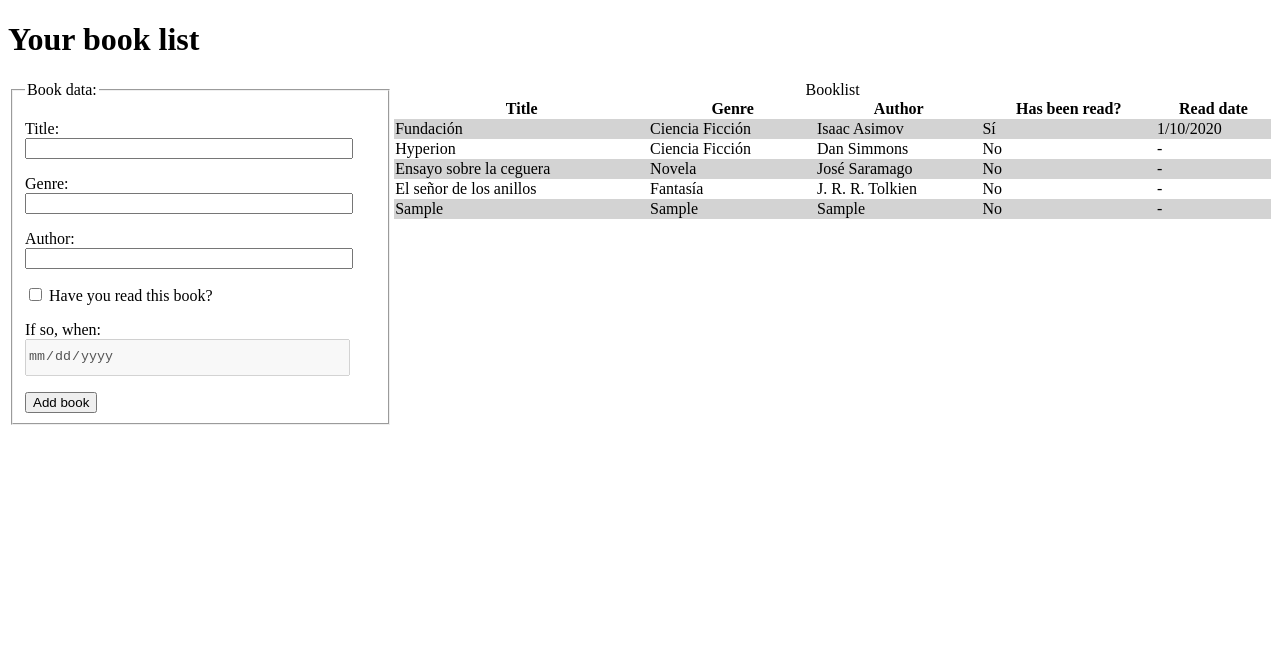
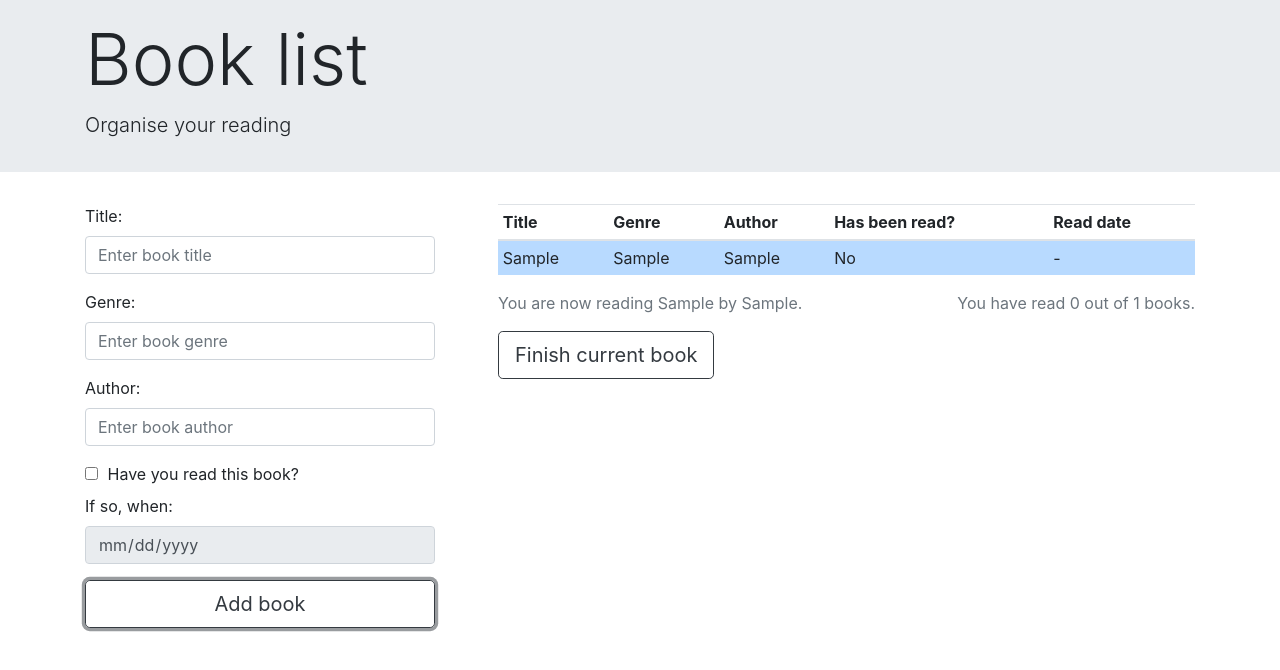
Before and after one commit to Trucosuso/MyReadingList, a plain HTML site: page TheReadingList.html in a window 1280 px wide. Both pictures are taken after typing "Sample", "Sample", "Sample" into the empty fields and a click on the button "Add book". Drawn offline with nearby package versions, Linux system fonts and the light colour scheme.

Commit message:
The Reading List interface added

```diff
--- a/TheReadingList.html
+++ b/TheReadingList.html
@@ -1,80 +1,90 @@
-<!DOCTYPE html>
-<html lang="es">
+<!doctype html>
+<html lang="en">
 
 <head>
-    <meta charset="UTF-8">
-    <meta name="viewport" content="width=device-width, initial-scale=1.0">
-    <title>The Reading List Interface - Worksheet 2</title>
-    <style>
-        table {
-            border-collapse: collapse;
-        }
-        td#bookData {
-            width: 30vw;
-        }
+    <title>The Reading List</title>
+    <!-- Required meta tags -->
+    <meta charset="utf-8">
+    <meta name="viewport" content="width=device-width, initial-scale=1, shrink-to-fit=no">
 
-        td#list {
-            width: 70vw;
-            vertical-align: top;
-        }
+    <!-- Reading list JavaScript -->
+    <script src="TheReadingList.js"></script>
 
-        input#bookTitle,
-        input#bookGenre,
-        input#bookAuthor,
-        input#bookDate {
-            width: 25vw;
-        }
-
-        input#bookDate {
-            line-height: 1.9rem;
-        }
-
-        table#booklistTable tbody tr:nth-child(odd){
-            background-color: lightgray;
-        }
-    </style>
-    <script src="TheReadingList.js"></script>
+    <!-- Bootstrap CSS -->
+    <link rel="stylesheet" href="https://cdn.jsdelivr.net/npm/bootstrap@4.5.3/dist/css/bootstrap.min.css"
+        integrity="sha384-TX8t27EcRE3e/ihU7zmQxVncDAy5uIKz4rEkgIXeMed4M0jlfIDPvg6uqKI2xXr2" crossorigin="anonymous">
 </head>
 
 <body>
 
-    <h1>Your book list</h1>
+    <!-- Optional JavaScript -->
+    <!-- jQuery first, then Popper.js, then Bootstrap JS -->
+    <script src="https://code.jquery.com/jquery-3.5.1.slim.min.js"
+        integrity="sha384-DfXdz2htPH0lsSSs5nCTpuj/zy4C+OGpamoFVy38MVBnE+IbbVYUew+OrCXaRkfj"
+        crossorigin="anonymous"></script>
+    <script src="https://cdn.jsdelivr.net/npm/popper.js@1.16.1/dist/umd/popper.min.js"
+        integrity="sha384-9/reFTGAW83EW2RDu2S0VKaIzap3H66lZH81PoYlFhbGU+6BZp6G7niu735Sk7lN"
+        crossorigin="anonymous"></script>
+    <script src="https://cdn.jsdelivr.net/npm/bootstrap@4.5.3/dist/js/bootstrap.min.js"
+        integrity="sha384-w1Q4orYjBQndcko6MimVbzY0tgp4pWB4lZ7lr30WKz0vr/aWKhXdBNmNb5D92v7s"
+        crossorigin="anonymous"></script>
 
-    <table>
-        <tr>
-            <td id="bookData">
+    <div class="jumbotron jumbotron-fluid p-sm-3 p-2">
+        <div class="container">
+            <h1 class="display-3">Book list</h1>
+            <p class="lead">Organise your reading</p>
+        </div>
+    </div>
 
-                    <fieldset>
-                        <legend>Book data:</legend>
-                        <p>
-                            <label for="bookTitle">Title: </label><br />
-                            <input type="text" name="bookTitle" id="bookTitle" />
-                        </p>
-                        <p>
-                            <label for="bookGenre">Genre: </label><br />
-                            <input type="text" name="bookGenre" id="bookGenre" />
-                        </p>
-                        <p>
-                            <label for="bookAuthor">Author: </label><br />
-                            <input type="text" name="bookAuthor" id="bookAuthor" />
-                        </p>
-                        <p>
-                            <input type="checkbox" name="bookReaded" id="bookReaded">
-                            <label for="bookReaded">Have you read this book?</label>
-                        </p>
-                        <p>
-                            <label for="bookDate">If so, when: </label><br />
-                            <input type="date" name="bookDate" id="bookDate" disabled>
-                        </p>
-                        <button id="addBookButton">Add book</button>
-                    </fieldset>
+    <div class="container">
+        <div class="row">
+            <div class="col-sm-4" id="bookData">
+                <div class="form-group">
+                    <label for="bookTitle">Title:</label>
+                    <input type="text" name="bookTitle" id="bookTitle" class="form-control mb-sm-3 mb-2"
+                        placeholder="Enter book title" aria-describedby="helpId">
+                    <label for="bookGenre">Genre:</label>
+                    <input type="text" name="bookGenre" id="bookGenre" class="form-control mb-sm-3 mb-2"
+                        placeholder="Enter book genre" aria-describedby="helpId">
+                    <label for="bookAuthor">Author:</label>
+                    <input type="text" name="bookAuthor" id="bookAuthor" class="form-control mb-sm-3 mb-3"
+                        placeholder="Enter book author" aria-describedby="helpId">
+                    <div class="form-check form-check-inline mb-sm-2 mb-1">
+                        <label class="form-check-label">
+                            <input class="form-check-input" type="checkbox" name="bookReaded" id="bookReaded"
+                                value="checkedValue"> Have you read this book?
+                        </label>
+                    </div>
+                    <div class="form-group">
+                        <label for="bookDate">If so, when: </label>
+                        <input type="date" class="form-control" name="bookDate" id="bookDate" aria-describedby="helpId"
+                            placeholder="Date input" disabled>
+                    </div>
+                    <button type="button" name="addBookButton" id="addBookButton" class="btn btn-outline-dark btn-lg
+                        btn-block">Add book</button>
+                </div>
+            </div>
 
-            </td>
-            <td id="list">
-
-            </td>
-        </tr>
-    </table>
+            <div class="col-sm-8 pl-sm-5 table-responsive">
+                <div id="list">
+                </div>
+                <div class="row mt-3">
+                    <div class="col">
+                        <p class="text-left text-secondary" id="currentBook"></p>
+                    </div>
+                    <div class="col">
+                        <p class="text-right text-secondary" id="numberOfReadedBooks"></p>
+                    </div>
+                </div>
+                <div class="row">
+                    <div class="col">
+                        <button type="button" name="finishCurrentBookButton" id="finishCurrentBookButton"
+                            class="btn btn-outline-dark btn-lg">Finish current book</button>
+                    </div>
+                </div>
+            </div>
+        </div>
+    </div>
 
 </body>
 
--- a/TheReadingList.js
+++ b/TheReadingList.js
@@ -1,4 +1,3 @@
-//@ts-check
 /** Class representing a book */
 class Book {
     /**
@@ -78,6 +77,15 @@ class Booklist {
         return this.booklist.filter(book => !book.read).length;
     }
 
+    /**
+     * Total of books in the booklist
+     * @public
+     * @returns {Number}
+     */
+    get totalBooks() {
+        return this.booklist.length;
+    }
+
     // Methods
 
     /**
@@ -106,19 +114,18 @@ class Booklist {
 window.addEventListener("load", main);
 var booklist = new Booklist();
 
+/**
+ * Starts the script
+ */
 function main() {
-    let libro1 = new Book("Fundación", "Ciencia Ficción", "Isaac Asimov", true, new Date(Date.now()));
-    let libro2 = new Book("Hyperion", "Ciencia Ficción", "Dan Simmons");
-    let libro3 = new Book("Ensayo sobre la ceguera", "Novela", "José Saramago");
-    let libro4 = new Book("El señor de los anillos", "Fantasía", "J. R. R. Tolkien");
-    booklist.add(libro1, libro2, libro3, libro4);
     pintarTabla(document.getElementById("list"), booklist);
     document.getElementById("addBookButton").addEventListener("click", añadirLibro);
     document.getElementById("bookReaded").addEventListener("click", activarFecha);
+    document.getElementById("finishCurrentBookButton").addEventListener("click", finishCurrentBook);
 }
 
 /**
- *
+ * Enables the date input if the book being added has been read and disables it if the book has not been read
  * @param {MouseEvent} e
  */
 function activarFecha(e) {
@@ -130,37 +137,73 @@ function activarFecha(e) {
 }
 
 /**
- * Draws a table inside element and fill it with books from booklist
+ * Draws a table inside element and fill it with books from booklist.
+ * Writes the current book being read and updates the readed book counter
  * @param {HTMLElement} element
  * @param {Booklist} booklist
  */
 function pintarTabla(element, booklist) {
     let table = "";
-    table += "<table style=\"width: 100%;\" id=\"booklistTable\"><caption>Booklist</caption>";
+    table += "<table class=\"table table-sm table-striped\" id=\"booklistTable\">";
     table += "<thead><th>Title</th><th>Genre</th><th>Author</th><th>Has been read?</th><th>Read date</th></thead>";
-    booklist.booklist.forEach(book => {
+    table += "<tbody>";
+
+
+    booklist.booklist.forEach( /** @param {Book} book */ book => {
+
+        // If the book being added to the table is the current book, color its row
+        if (book === booklist.currentBook) {
+            table += "<tr class=\"table-primary\">";
+        } else {
             table += "<tr>";
-        for (const key in book) {
-            if (book[key] === false) {
-                table += "<td>No</td>";
-            } else if (book[key] === true) {
-                table += "<td>Sí</td>";
-            } else if (book[key] === null) {
-                table += "<td>-</td>";
-            } else if (book[key] instanceof Date) {
-                /* HAY MÉTODOS QUE MAQUETAN FECHAS */
-                table += "<td>" + book[key].getDate() + "/" + book[key].getMonth() + "/" + book[key].getFullYear() + "</td>";
-            } else {
-                table += "<td>" + book[key] + "</td>";
         }
+
+        // If the book has been readed set readed to Sí to show it in the table
+        let readed = "No";
+        if (book.read) {
+            readed = "Sí";
         }
+
+        // If the book has a valid date print day/month/year
+        let date = "-";
+        if (book.readDate instanceof Date && !isNaN(book.readDate.getDate())) {
+            const options = { year: "numeric", month: "numeric", day: "numeric" };
+            date = book.readDate.toLocaleDateString("es-ES", options);
+        }
+
+        // Print book into
+        table += "<td>" + book.title + "</td>" + "<td>" + book.genre + "</td>" + "<td>" + book.author + "</td>" + "<td>" + readed + "</td>" + "<td>" + date + "</td>";
+
         table += "</tr>";
     });
+    table += "</tbody>";
     element.innerHTML = table;
+
+    // Update current book if exists else say there is no book
+    if (booklist.currentBook != null) {
+        let currentBook = `You are now reading ${booklist.currentBook.title} by ${booklist.currentBook.author}.`;
+        document.getElementById("currentBook").innerHTML = currentBook;
+    } else {
+        let currentBook = "You are not reading anything right now.";
+        document.getElementById("currentBook").innerHTML = currentBook;
     }
 
+
+    // Update readed books counter
+    let readedBooksCounter = `You have read ${booklist.readedBooks} out of ${booklist.totalBooks} books.`;
+    document.getElementById("numberOfReadedBooks").innerHTML = readedBooksCounter;
+}
+
+/**
+ * Adds a book from the form to the booklist
+ */
 function añadirLibro() {
     let title = document.getElementById("bookTitle").value;
+    // Do not add the book the title is empty
+    if (title == "") {
+        document.getElementById("bookTitle").style.borderColor = "red";
+    } else {
+        document.getElementById("bookTitle").style.borderColor = "#ced4da";
         let genre = document.getElementById("bookGenre").value;
         let author = document.getElementById("bookAuthor").value;
         let read = document.getElementById("bookReaded").checked;
@@ -173,7 +216,11 @@ function añadirLibro() {
         limpiarInputs();
         pintarTabla(document.getElementById("list"), booklist);
     }
+}
 
+/**
+ * Cleans the form
+ */
 function limpiarInputs() {
     document.getElementById("bookTitle").value = "";
     document.getElementById("bookGenre").value = "";
@@ -183,3 +230,11 @@ function limpiarInputs() {
     document.getElementById("bookDate").value = "";
     document.getElementById("bookDate").disabled = true;
 }
+
+/**
+ * Finish current book and redraws the table
+ */
+function finishCurrentBook() {
+    booklist.finishCurrentBook();
+    pintarTabla(document.getElementById("list"), booklist);
+}
```
Also changed, not shown: 1 other file. Lines whose indentation alone changed are shown as unchanged.
